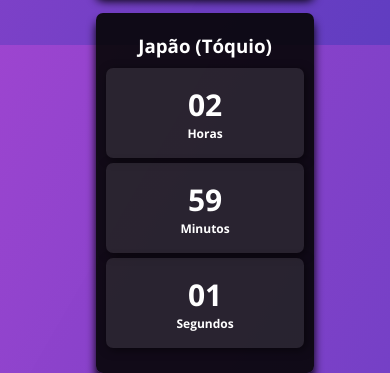
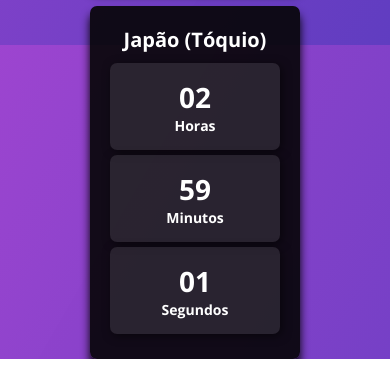
Before and after one commit to adryelfreitas/R-logio-digital, a plain HTML site: page index.html in a window 390 px wide. Shown: the part 799-1172 px from the top of the page. Drawn offline with nearby package versions, Linux system fonts and the light colour scheme.

Commit message:
Add files via upload

```diff
--- a/Relogio digital/assets/css/style.css
+++ b/Relogio digital/assets/css/style.css
@@ -4,6 +4,7 @@
   margin: 0;
   padding: 0;
   font-family: 'Open Sans', sans-serif;
+  box-sizing: border-box;
 }
 
 body {
@@ -20,6 +21,7 @@ body {
   flex-wrap: wrap;
   justify-content: center;
   gap: 20px;
+  max-width: 90%;
 }
 
 .relogio {
@@ -27,8 +29,8 @@ body {
   flex-direction: column;
   align-items: center;
   justify-content: center;
-  height: 200px;
-  width: 250px;
+  height: auto;
+  width: 300px;
   background: rgba(5, 5, 5, 0.9);
   border-radius: 7px;
   box-shadow: 0px 8px 10px rgb(0, 0, 0);
@@ -38,10 +40,11 @@ body {
 
 .relogio h3 {
   margin-bottom: 10px;
+  font-size: 20px;
 }
 
 .relogio div {
-  height: 70px;
+  height: auto;
   width: 100%;
   display: flex;
   flex-direction: column;
@@ -51,20 +54,23 @@ body {
   box-shadow: 2px 2px 10px rgba(0, 0, 0, 0.5);
   border-radius: 7px;
   margin-bottom: 5px;
-  padding: 10px;
+  padding: 15px;
+  word-wrap: break-word;
+  text-align: center;
+  overflow: hidden;
 }
 
 .relogio span {
   font-weight: bolder;
-  font-size: 40px;
+  font-size: 36px;
 }
 
 .relogio span.tempo {
-  font-size: 12px;
+  font-size: 14px;
   color: white;
 }
 
-@media (max-width: 768px) {
+@media (max-width: 1024px) {
   .relogios-container {
     flex-direction: column;
     align-items: center;
@@ -72,10 +78,21 @@ body {
 
   .relogio {
     width: 90%;
-    height: auto;
+    max-width: 280px;
   }
 
   .relogio span {
     font-size: 30px;
   }
 }
+
+@media (max-width: 600px) {
+  .relogio {
+    width: 100%;
+    max-width: 250px;
+  }
+
+  .relogio span {
+    font-size: 28px;
+  }
+}
--- a/style.css
+++ b/style.css
@@ -4,6 +4,7 @@
   margin: 0;
   padding: 0;
   font-family: 'Open Sans', sans-serif;
+  box-sizing: border-box;
 }
 
 body {
@@ -20,6 +21,7 @@ body {
   flex-wrap: wrap;
   justify-content: center;
   gap: 20px;
+  max-width: 90%;
 }
 
 .relogio {
@@ -27,8 +29,8 @@ body {
   flex-direction: column;
   align-items: center;
   justify-content: center;
-  height: 200px;
-  width: 250px;
+  height: auto;
+  width: 300px;
   background: rgba(5, 5, 5, 0.9);
   border-radius: 7px;
   box-shadow: 0px 8px 10px rgb(0, 0, 0);
@@ -38,10 +40,11 @@ body {
 
 .relogio h3 {
   margin-bottom: 10px;
+  font-size: 20px;
 }
 
 .relogio div {
-  height: 70px;
+  height: auto;
   width: 100%;
   display: flex;
   flex-direction: column;
@@ -51,20 +54,23 @@ body {
   box-shadow: 2px 2px 10px rgba(0, 0, 0, 0.5);
   border-radius: 7px;
   margin-bottom: 5px;
-  padding: 10px;
+  padding: 15px;
+  word-wrap: break-word;
+  text-align: center;
+  overflow: hidden;
 }
 
 .relogio span {
   font-weight: bolder;
-  font-size: 40px;
+  font-size: 36px;
 }
 
 .relogio span.tempo {
-  font-size: 12px;
+  font-size: 14px;
   color: white;
 }
 
-@media (max-width: 768px) {
+@media (max-width: 1024px) {
   .relogios-container {
     flex-direction: column;
     align-items: center;
@@ -72,10 +78,21 @@ body {
 
   .relogio {
     width: 90%;
-    height: auto;
+    max-width: 280px;
   }
 
   .relogio span {
     font-size: 30px;
   }
 }
+
+@media (max-width: 600px) {
+  .relogio {
+    width: 100%;
+    max-width: 250px;
+  }
+
+  .relogio span {
+    font-size: 28px;
+  }
+}
```
